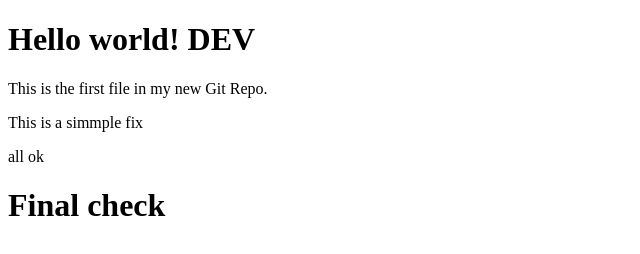
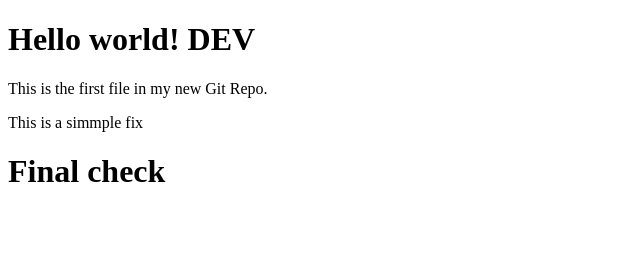
Before and after one commit to FFSiyam/practice, a plain HTML site: page index.html in a window 1280 px wide. Shown: the whole page, without its empty margins (0-640 px from the left). Drawn offline with Linux system fonts and the light colour scheme.

Commit message:
final-commit

```diff
--- a/index.html
+++ b/index.html
@@ -10,8 +10,8 @@
 
 <p>This is a simmple fix</p>
 
-<p>all ok</p>
 
 <h1>Final check</h1>
+
 </body>
 </html>
```
